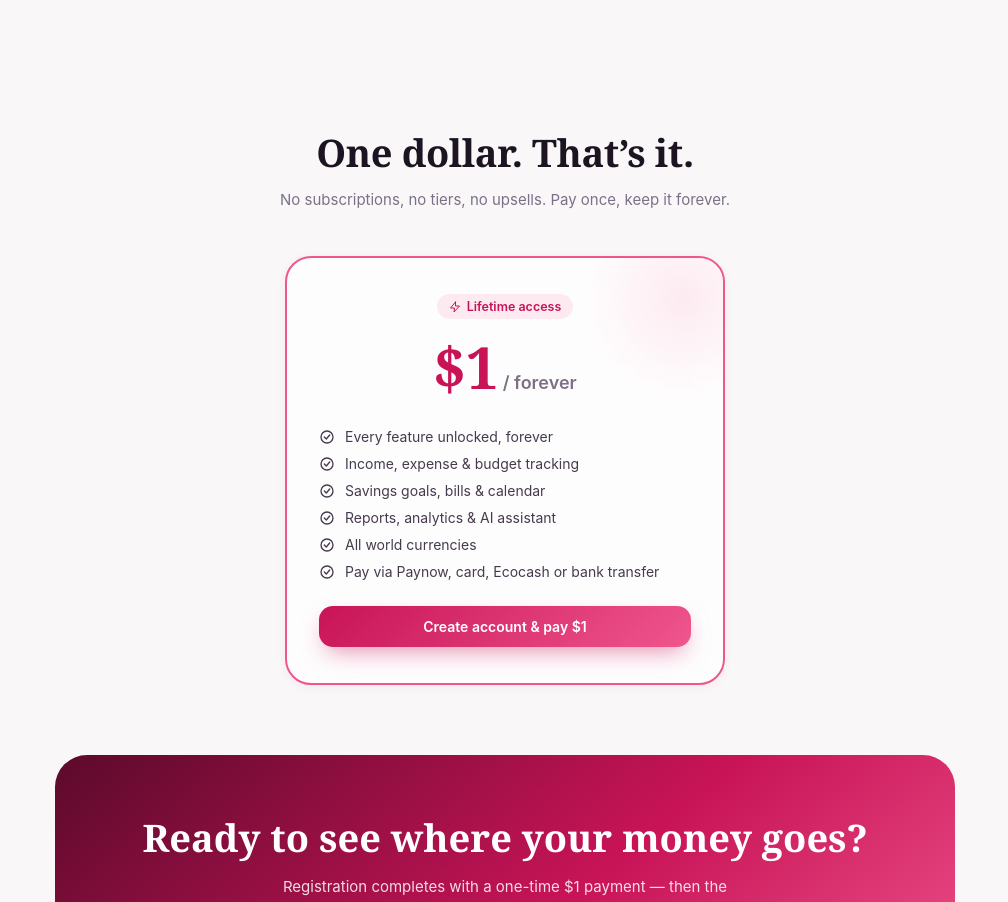
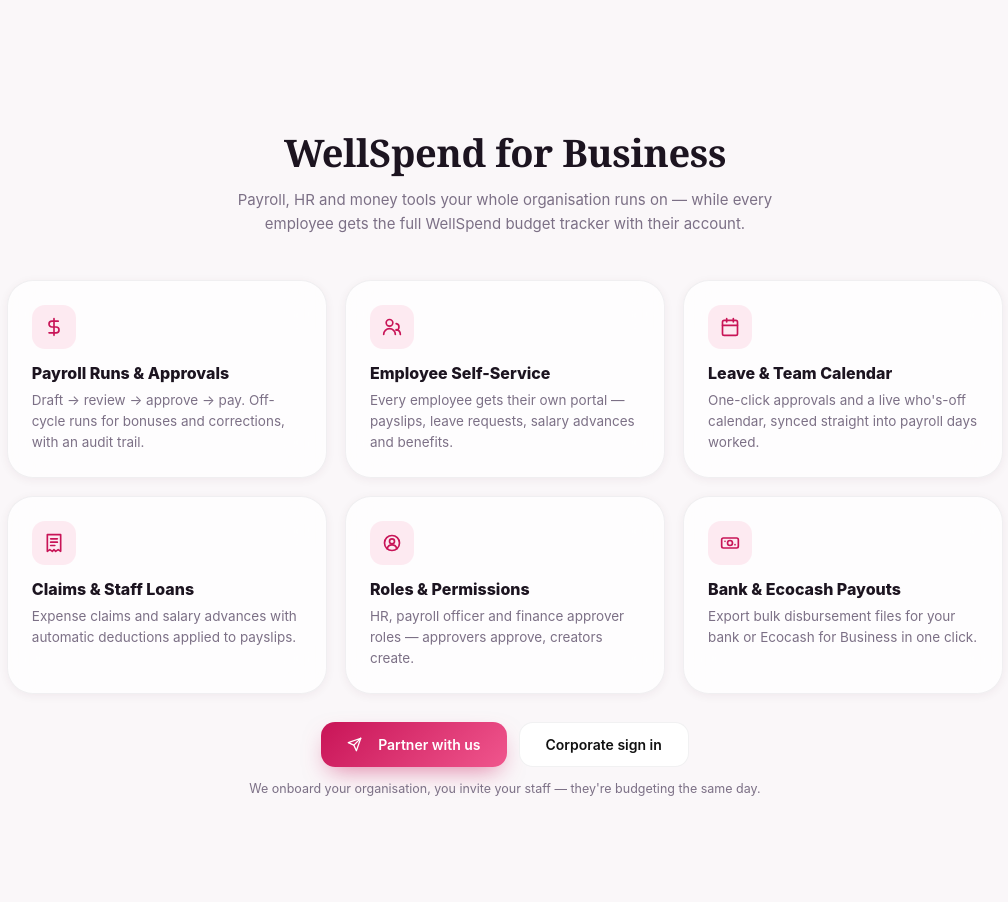
Before and after one commit to Munyah17/drpt-budget-tracker, a Next.js app: page / in a window 1280 px wide. Shown: the part 1880-2782 px from the top of the page, without its empty margins (135-1143 px from the left). Built offline with nearby package versions, Linux system fonts and the light colour scheme; no server answers.

Commit message:
Landing: add WellSpend for Business partnership section

```diff
--- a/app/page.tsx
+++ b/app/page.tsx
@@ -50,6 +50,39 @@ const FEATURES = [
   },
 ];
 
+const CORP_FEATURES = [
+  {
+    icon: "dollar-sign",
+    title: "Payroll Runs & Approvals",
+    text: "Draft → review → approve → pay. Off-cycle runs for bonuses and corrections, with an audit trail.",
+  },
+  {
+    icon: "users",
+    title: "Employee Self-Service",
+    text: "Every employee gets their own portal — payslips, leave requests, salary advances and benefits.",
+  },
+  {
+    icon: "calendar",
+    title: "Leave & Team Calendar",
+    text: "One-click approvals and a live who's-off calendar, synced straight into payroll days worked.",
+  },
+  {
+    icon: "receipt",
+    title: "Claims & Staff Loans",
+    text: "Expense claims and salary advances with automatic deductions applied to payslips.",
+  },
+  {
+    icon: "user-circle",
+    title: "Roles & Permissions",
+    text: "HR, payroll officer and finance approver roles — approvers approve, creators create.",
+  },
+  {
+    icon: "banknote",
+    title: "Bank & Ecocash Payouts",
+    text: "Export bulk disbursement files for your bank or Ecocash for Business in one click.",
+  },
+];
+
 const STEPS = [
   {
     title: "Create your account",
@@ -96,6 +129,7 @@ export default function LandingPage() {
         <div className="landing-nav-links">
           <a href="#features" className="nav-link">Features</a>
           <a href="#how" className="nav-link">How it works</a>
+          <a href="#business" className="nav-link">For Business</a>
           <a href="#pricing" className="nav-link">Pricing</a>
           <Link href="/login" className="btn btn-ghost btn-sm">Sign in</Link>
           <Link href="/login?signup=1" className="btn btn-primary btn-sm">
@@ -192,6 +226,42 @@ export default function LandingPage() {
         </div>
       </section>
 
+      {/* Corporate partnership */}
+      <section className="landing-section" id="business">
+        <h2>WellSpend for Business</h2>
+        <p className="sub">
+          Payroll, HR and money tools your whole organisation runs on — while every employee
+          gets the full WellSpend budget tracker with their account.
+        </p>
+        <div className="feature-grid">
+          {CORP_FEATURES.map((f) => (
+            <div className="feature-card glass-card" key={f.title}>
+              <div className="fic"><Icon name={f.icon} size={20} /></div>
+              <h3>{f.title}</h3>
+              <p>{f.text}</p>
+            </div>
+          ))}
+        </div>
+        <div style={{ display: "flex", gap: 12, justifyContent: "center", flexWrap: "wrap", marginTop: 28 }}>
+          <a
+            href="https://wa.me/263718560128?text=Hi%20—%20we%27d%20like%20to%20onboard%20our%20organisation%20onto%20WellSpend%20for%20Business."
+            target="_blank"
+            rel="noreferrer"
+            className="btn btn-primary"
+            style={{ padding: "13px 26px" }}
+            onClick={() => trackEvent("corp_interest")}
+          >
+            <Icon name="send" size={15} style={{ marginRight: 8 }} /> Partner with us
+          </a>
+          <Link href="/login" className="btn" style={{ padding: "13px 26px", background: "#fff", color: "#111", border: "1px solid var(--card-border)" }}>
+            Corporate sign in
+          </Link>
+        </div>
+        <p style={{ textAlign: "center", fontSize: 12.5, color: "var(--ink-500)", marginTop: 14 }}>
+          We onboard your organisation, you invite your staff — they&apos;re budgeting the same day.
+        </p>
+      </section>
+
       {/* Pricing */}
       <section className="landing-section" id="pricing">
         <h2>One dollar. That&rsquo;s it.</h2>
@@ -241,6 +311,7 @@ export default function LandingPage() {
         </div>
         <div style={{ display: "flex", gap: 18, flexWrap: "wrap" }}>
           <a href="#features">Features</a>
+          <a href="#business">For Business</a>
           <a href="#pricing">Pricing</a>
           <Link href="/login">Sign in</Link>
         </div>
```
